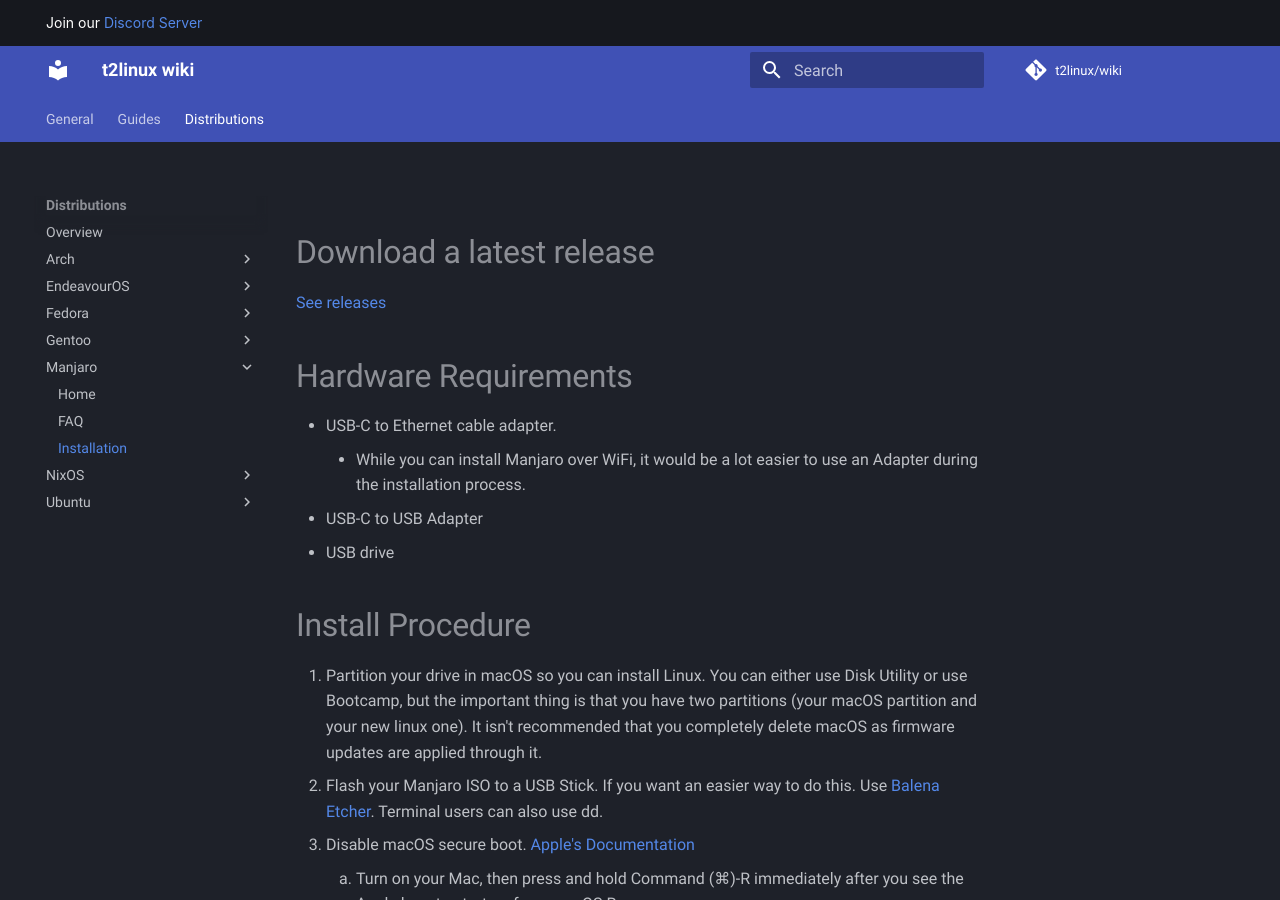
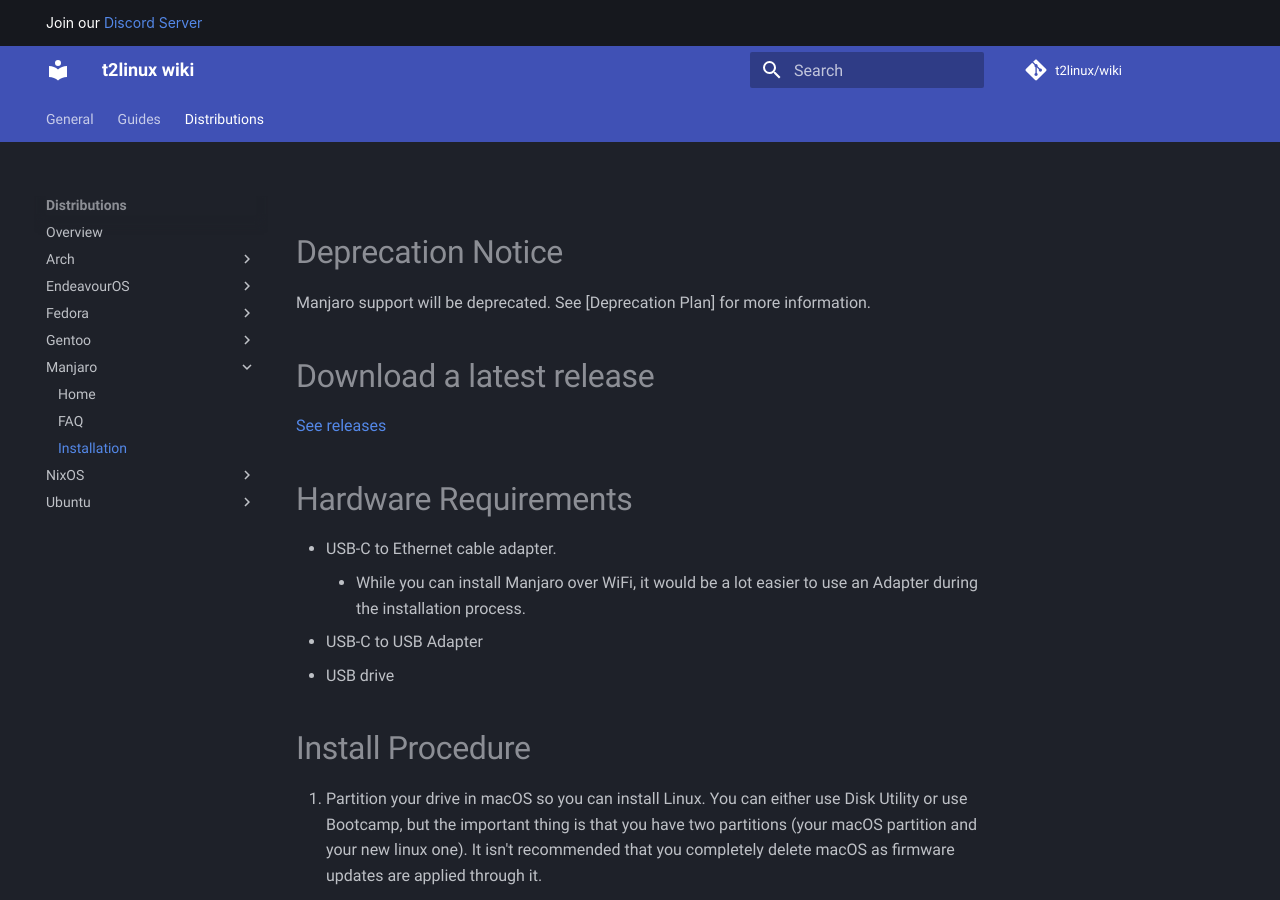
Before and after one commit to t2linux/wiki, an MkDocs documentation site: the page built from docs/distributions/manjaro/installation.md, in a window 1280 px wide and 900 px high. Built offline with MkDocs 1.6.1 and Material for MkDocs 9.7.7, drawn with Linux system fonts in a browser that asks for light colours; comment, search, counter and statistics services are not loaded.

Commit message:
Warn Manjaro deprecation

```diff
--- a/docs/distributions/manjaro/installation.md
+++ b/docs/distributions/manjaro/installation.md
@@ -1,3 +1,7 @@
+# Deprecation Notice
+
+Manjaro support will be deprecated. See [Deprecation Plan] for more information.
+
 # Download a latest release
 
 [See releases](https://github.com/NoaHimesaka1873/manjaroiso-t2/releases)
```
